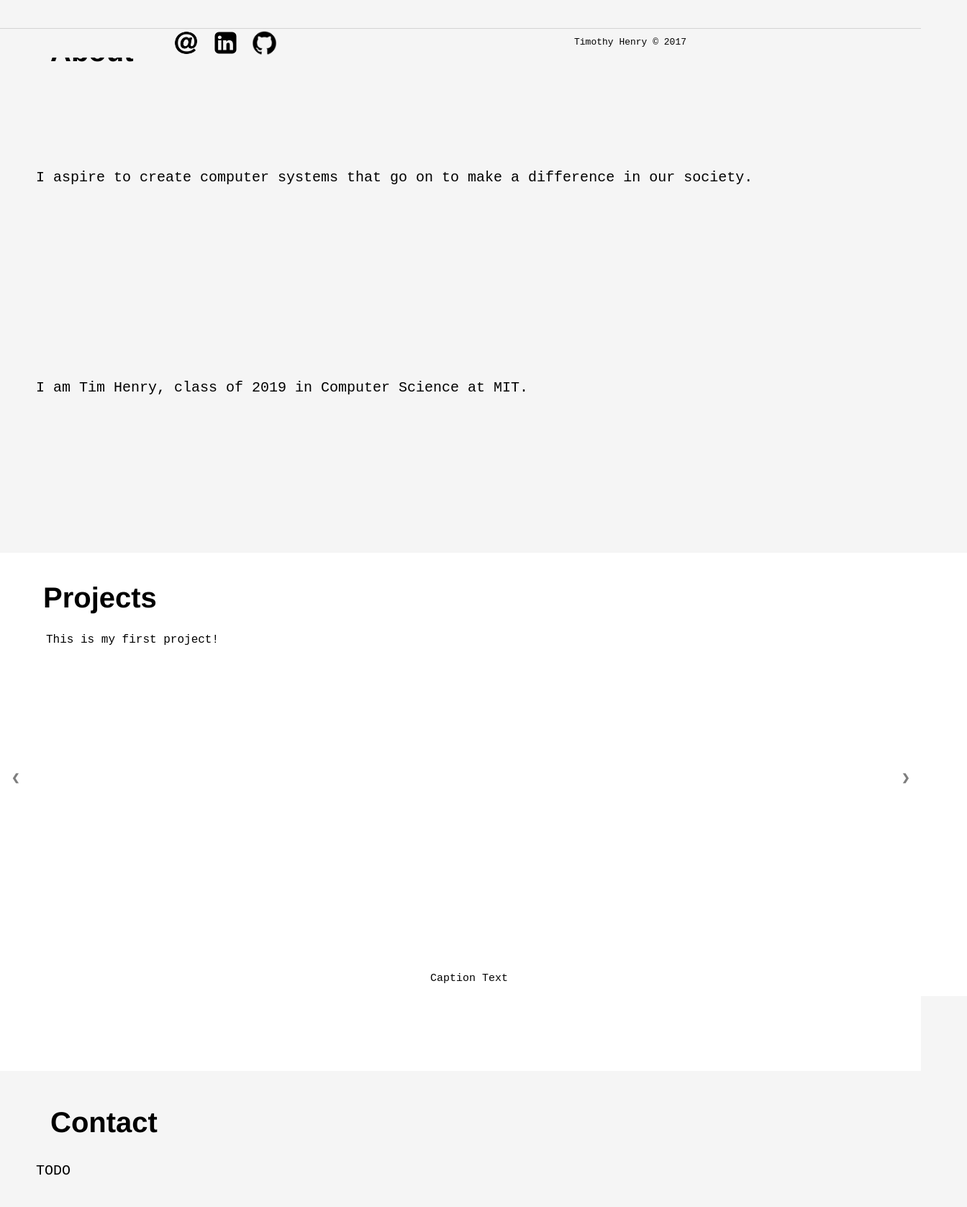
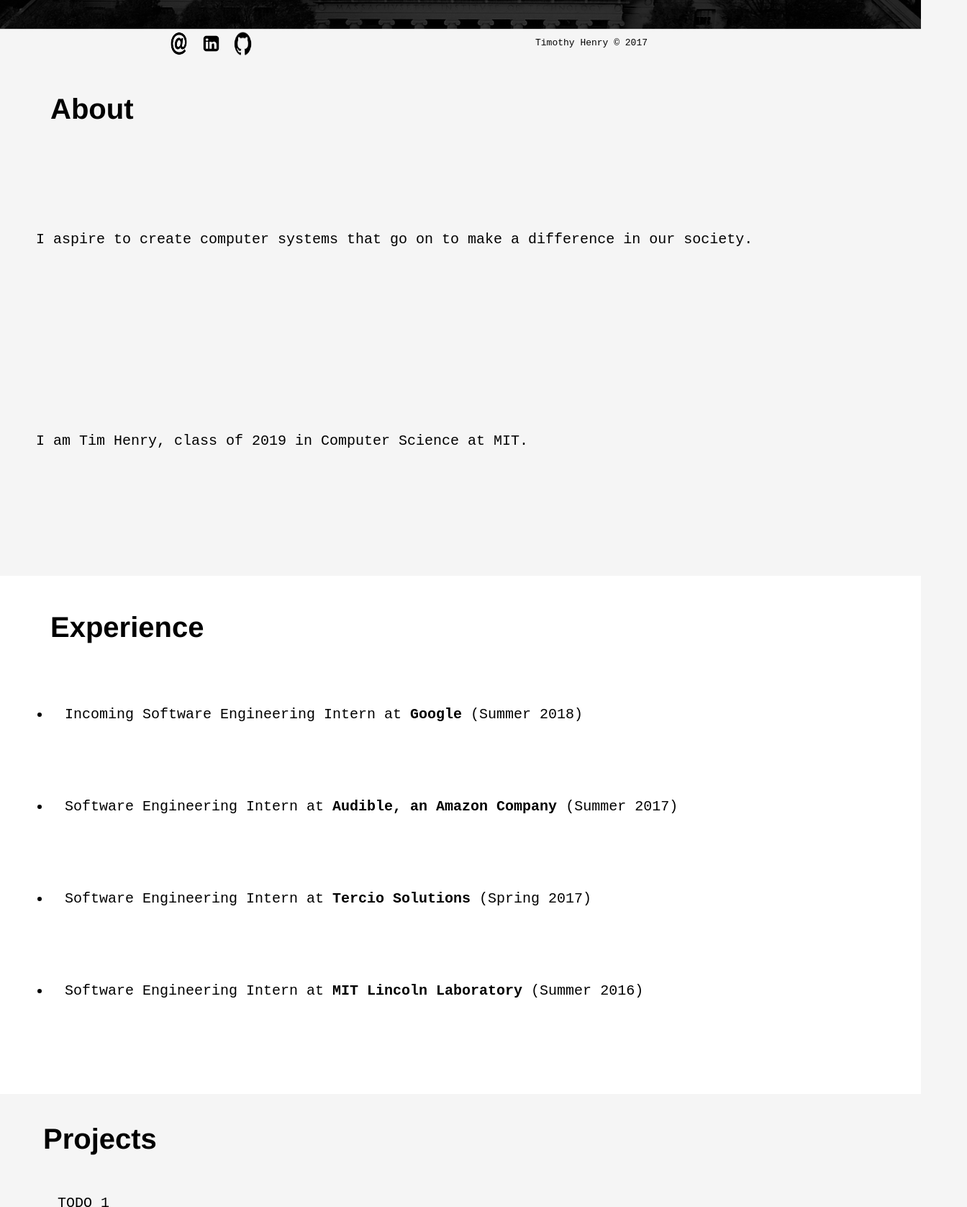
Before and after one commit to tim-henry/personal-web, a plain HTML site: page index.html in a window 1280 px wide. Shown: the part 720-2397 px from the top of the page at 72% size, 1344 px wide, since content can reach past the window. Drawn offline with Linux system fonts and the light colour scheme.

Commit message:
Experience section, cleanup

```diff
--- a/index.html
+++ b/index.html
@@ -12,40 +12,56 @@
             <nav>
                 <ul>
                     <a href="#about">ABOUT</a>
+                    <a href="#experience">EXPERIENCE</a>
                     <a href="#projects">PROJECTS</a>
-                    <a href="#contact">CONTACT</a>
                 </ul>
             </nav>
         </header>
 
+
+
         <section id="about">
-            <h2>About<br></h2>
+            <h2>About</h2>
             <div id="text">
-                <p1>I aspire to create computer systems that go on to make a difference in our society.<br><br></p1>
+                <p1>I aspire to create computer systems that go on to make a difference in our society.</p1>
                 <p1>I am Tim Henry, class of 2019 in Computer Science at MIT. </p1>
             </div>
         </section>
-
+         <section id="experience">
+            <h2>Experience<br></h2>
+            <ul id="textlist">
+                <li>Incoming Software Engineering Intern at <b>Google</b> (Summer 2018)</li>
+                <li>Software Engineering Intern at <b>Audible, an Amazon Company</b> (Summer 2017)</li>
+                <li>Software Engineering Intern at <b>Tercio Solutions</b> (Spring 2017)</li>
+                <li>Software Engineering Intern at <b>MIT Lincoln Laboratory</b> (Summer 2016)</li>
+            </ul>
+        </section>
         <section id="projects">
 
             <div class="slideshow-container">
 
-<div class="mySlides fade">
+<div class="mySlides">
   <div class="numbertext">Projects</div>
-  <div class="slideone"> This is my first project!</div>
-  <div class="text">Caption Text</div>
+  <div class="slideone"> TODO 1</div>
+  <div class="text">Caption 1</div>
 </div>
 
-<div class="mySlides fade">
+<div class="mySlides">
     <div class="numbertext">Projects</div>
-  <div class="slidetwo"> This is my second project!</div>
-  <div class="text">Caption Two</div>
+  <div class="slidetwo"> TODO 2</div>
+  <div class="text">Caption 2</div>
 </div>
 
-<div class="mySlides fade">
+<div class="mySlides">
   <div class="numbertext">Projects</div>
-  <div class="slidethree"> This is my third project!</div>
-  <div class="text">Caption Three</div>
+  <div class="slidethree"> TODO 3</div>
+  <div class="text">Caption 3</div>
+</div>
+
+<div class="mySlides">
+  <div class="numbertext">Projects</div>
+  <div class="slidethree"> TODO 4</div>
+  <div class="text">Caption 4</div>
 </div>
 
 <a class="prev" onclick="plusSlides(-1)">&#10094;</a>
@@ -82,10 +98,7 @@ function showSlides(n) {
 
         </section>
 
-        <section id="contact">
-            <h2>Contact</h2>
-            <p1>TODO</p1>
-        </section>
+
 
         <footer>
             <ul>
--- a/main.css
+++ b/main.css
@@ -1,3 +1,9 @@
+* {
+    -webkit-box-sizing: border-box;
+    -moz-box-sizing: border-box;
+    box-sizing: border-box;
+}
+
 body {
     font-family: monospace, helvetica, arial,  sans-serif;
     background-color: whitesmoke;
@@ -21,7 +27,7 @@ header p {
 }
 
 header {
-    height: 45em;
+    height: 50em;
     font-family: "arial";
     background-color: rgb(40, 40, 40);
     color: white;
@@ -82,6 +88,13 @@ section p1 {
     padding-bottom: 30px;
 }
 
+section li {
+
+    padding-left: 1em;
+    font-size: 20px;
+    padding-bottom: 30px;
+}
+
 section h2 {
     padding-left: 1em;
     font-size: 40px;
@@ -91,7 +104,7 @@ section h2 {
     justify-content: space-around;
     align-items: stretch;
     flex-direction: column;
-        display: inline-flex;
+    display: inline-flex;
 }
 
 #text {
@@ -99,7 +112,6 @@ section h2 {
 }
 
 #projects {
-    background-color: white;
     padding: 0;
 }
 
@@ -114,7 +126,7 @@ section h2 {
   padding: 16px;
   margin-top: -22px;
   color: black;
-  background-color: white;
+  background-color: whitesmoke;
   font-weight: bold;
   font-size: 18px;
   transition: 0.6s ease;
@@ -137,6 +149,7 @@ section h2 {
 
 .slideshow-container {
   width:100%;
+    height: 42em;
   position: relative;
   margin: 0;
 }
@@ -176,7 +189,10 @@ section h2 {
   transition: background-color 0.6s ease;
 }
 
-.mySlides {display: none}
+.mySlides {
+  display: none;
+  font-size: 20px;
+}
 /* Fading animation */
 .fade {
   -webkit-animation-name: fade;
@@ -198,7 +214,6 @@ section h2 {
 .slideone {
     height: 70%;
     width: 100%;
-    background-color: white;
     padding-top: 7em;
     padding-left: 4em;
 }
@@ -206,7 +221,6 @@ section h2 {
 .slidetwo {
     height: 70%;
     width: 100%;
-    background-color: white;
     padding-top: 7em;
     padding-left: 4em;
 }
@@ -214,19 +228,30 @@ section h2 {
 .slidethree {
     height: 70%;
     width: 100%;
-    background-color: white;
     padding-top: 7em;
     padding-left: 4em;
 }
 
 
 
-#contact {}
+
+
+#experience {
+    background-color: white
+}
+
+#textlist {
+    height: 32em;
+    justify-content: space-around;
+    align-items: stretch;
+    flex-direction: column;
+        display: inline-flex;
+}
 
 footer {
     position: fixed;
     bottom: 0px;
-    width: 100%;
+    width: inherit;
     height: 40px;
     border-top: 1px solid lightgray;
     background-color: whitesmoke;
```
